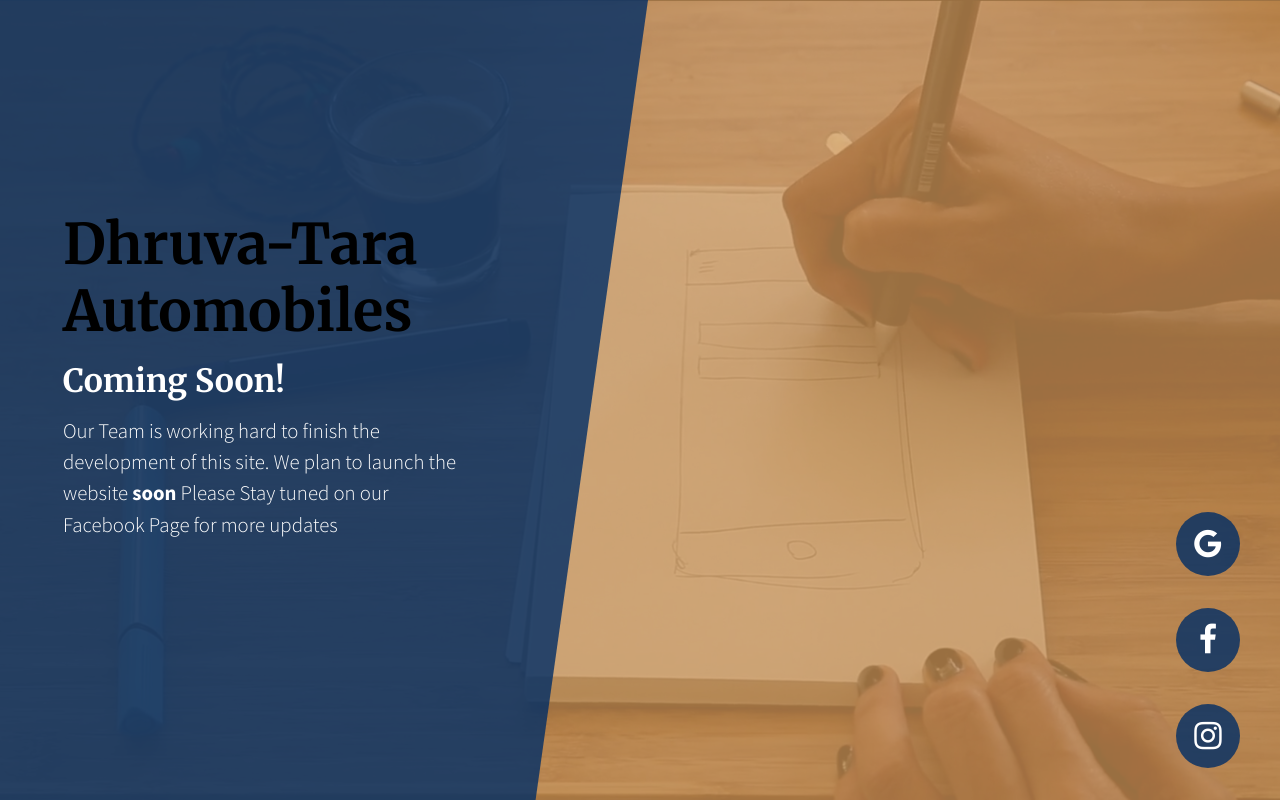
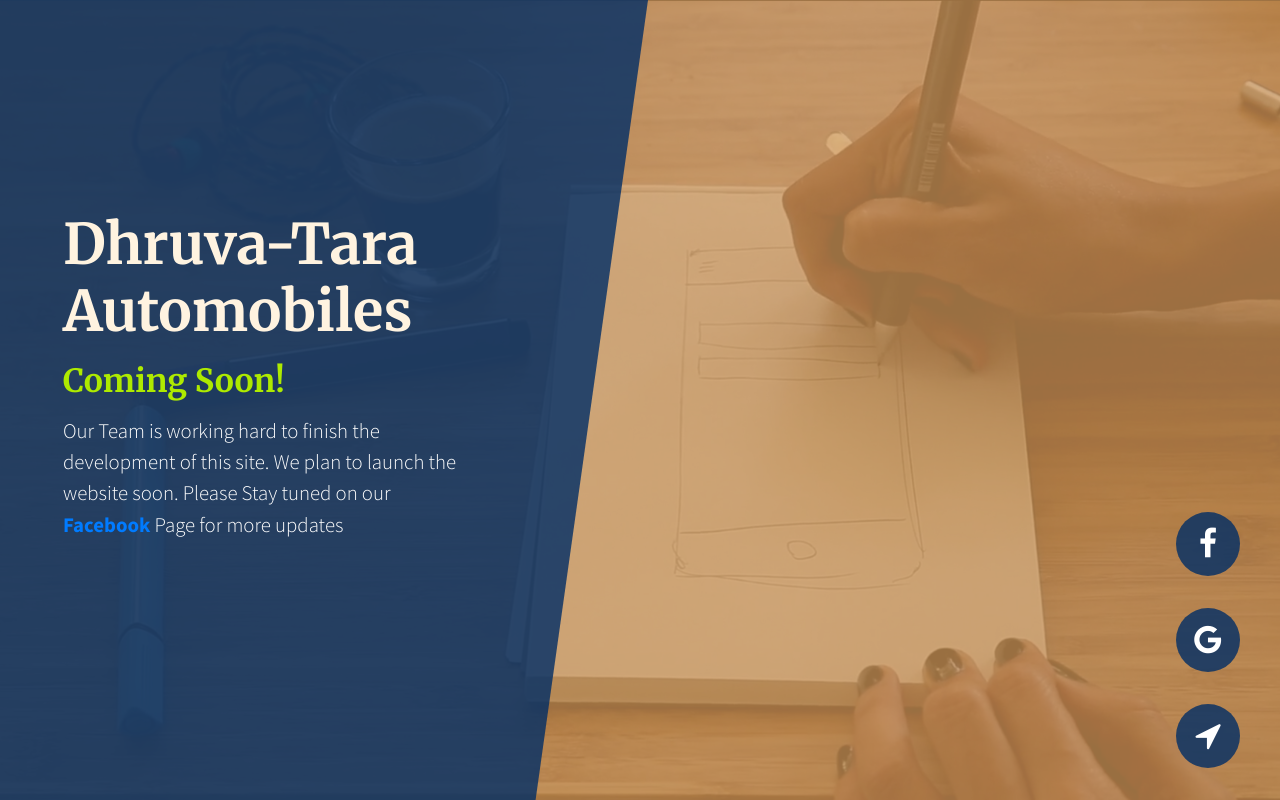
Before and after one commit to dhruvtara/dhruvtara.github.io, a website: page index.html in a window 1280 px wide. Drawn offline with Linux system fonts and the light colour scheme.

Commit message:
Final Touches

```diff
--- a/index.html
+++ b/index.html
@@ -20,7 +20,11 @@
 
     <!-- Custom styles for this template -->
     <link href="css/coming-soon.min.css" rel="stylesheet">
-
+    <style type="text/css">
+      .hovering_effect:hover{
+            text-decoration: underline;
+          }
+    </style>
   </head>
 
   <body>
@@ -33,9 +37,9 @@
         <div class="row h-100">
           <div class="col-12 my-auto">
             <div class="masthead-content text-white py-5 py-md-0">
-              <h1 class="mb-3" style="color: #000">Dhruva-Tara Automobiles</h1>
-              <h2 class="mb-3">Coming Soon!</h2>
-              <p class="mb-5">Our Team is working hard to finish the development of this site. We plan to launch the website <strong> soon </strong> Please Stay tuned on our Facebook Page for more updates </p>
+              <h1 class="mb-3" style="color: #FFF3E0">Dhruva-Tara Automobiles</h1>
+              <h2 class="mb-3" style="color: #AEEA00">Coming Soon!</h2>
+              <p class="mb-5">Our Team is working hard to finish the development of this site. We plan to launch the website  soon. Please Stay tuned on our      <strong class="hovering_effect" style="color: #4CAF50"><a href="https://www.facebook.com/dhruvtaraautomobiles/" target="_blank">Facebook </a></strong> Page for more updates </p>
               <!-- <div class="input-group input-group-newsletter">
                 <input type="email" class="form-control" placeholder="Enter email..." aria-label="Search for...">
                 <span class="input-group-btn">
@@ -51,18 +55,19 @@
     <div class="social-icons">
       <ul class="list-unstyled text-center mb-0">
         <li class="list-unstyled-item">
-          <a href="#">
-            <i class="fa fa-google"></i>
-          </a>
-        </li>
-        <li class="list-unstyled-item">
-          <a href="#">
+          <a href="https://www.facebook.com/dhruvtaraautomobiles/" target="_blank">
             <i class="fa fa-facebook"></i>
           </a>
         </li>
         <li class="list-unstyled-item">
-          <a href="#">
-            <i class="fa fa-instagram"></i>
+          <a href="http://dhruv-tara-automobiles.business.site/" target="_blank">
+            <i class="fa fa-google"></i>
+          </a>
+        </li>
+
+        <li class="list-unstyled-item">
+          <a href="https://www.google.co.in/maps/place/Dhruv+Tara+Automobiles/@25.4563798,78.5281273,17z/data=!3m1!4b1!4m5!3m4!1s0x3977711b15d0faf1:0x4f4354e3f1c030e5!8m2!3d25.456375!4d78.530316?hl=en" target="_blank">
+            <i class="fa fa-location-arrow"></i>
           </a>
         </li>
       </ul>
```
